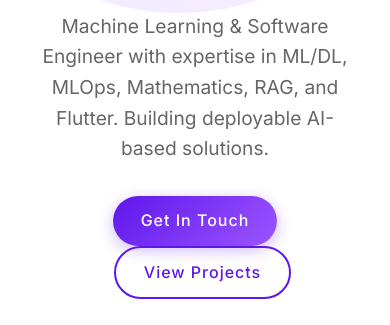
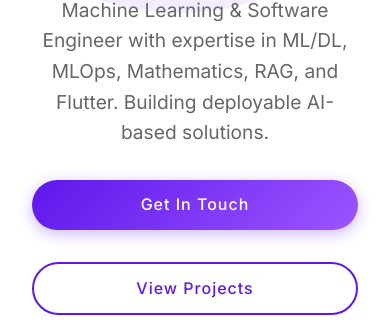
Before and after one commit to DebopamParam/DebopamParam, a plain HTML site: page index.html in a window 390 px wide. Shown: the part 403-728 px from the top of the page. Drawn offline with Linux system fonts and the light colour scheme.

Commit message:
alignment fix

```diff
--- a/index.html
+++ b/index.html
@@ -978,6 +978,22 @@
         }
 
         @media (max-width: 576px) {
+            .hero .btn {
+                width: 100%;
+                text-align: center;
+                margin-left: 0 !important;
+            }
+
+            .hero .btn+.btn {
+                margin-top: 1rem;
+            }
+
+            .hero .animate.delay-2 {
+                display: flex;
+                flex-direction: column;
+                gap: 1rem;
+            }
+
             .hero-title {
                 font-size: 2rem;
             }
```
